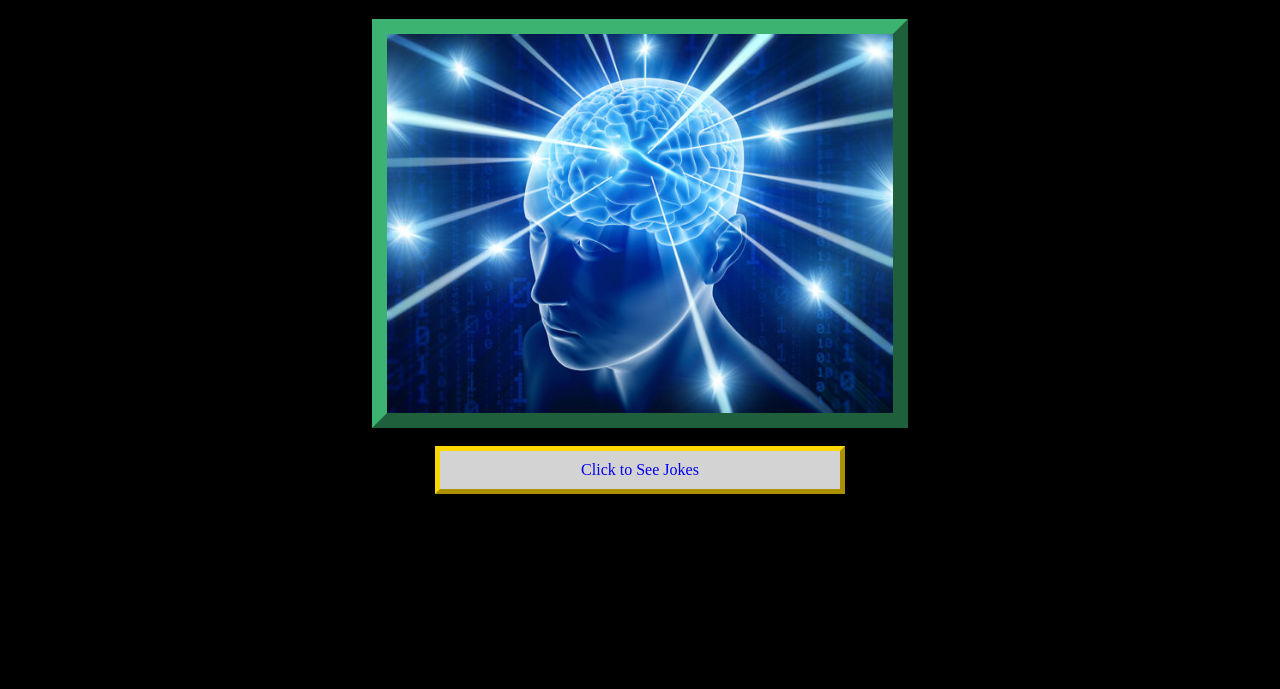
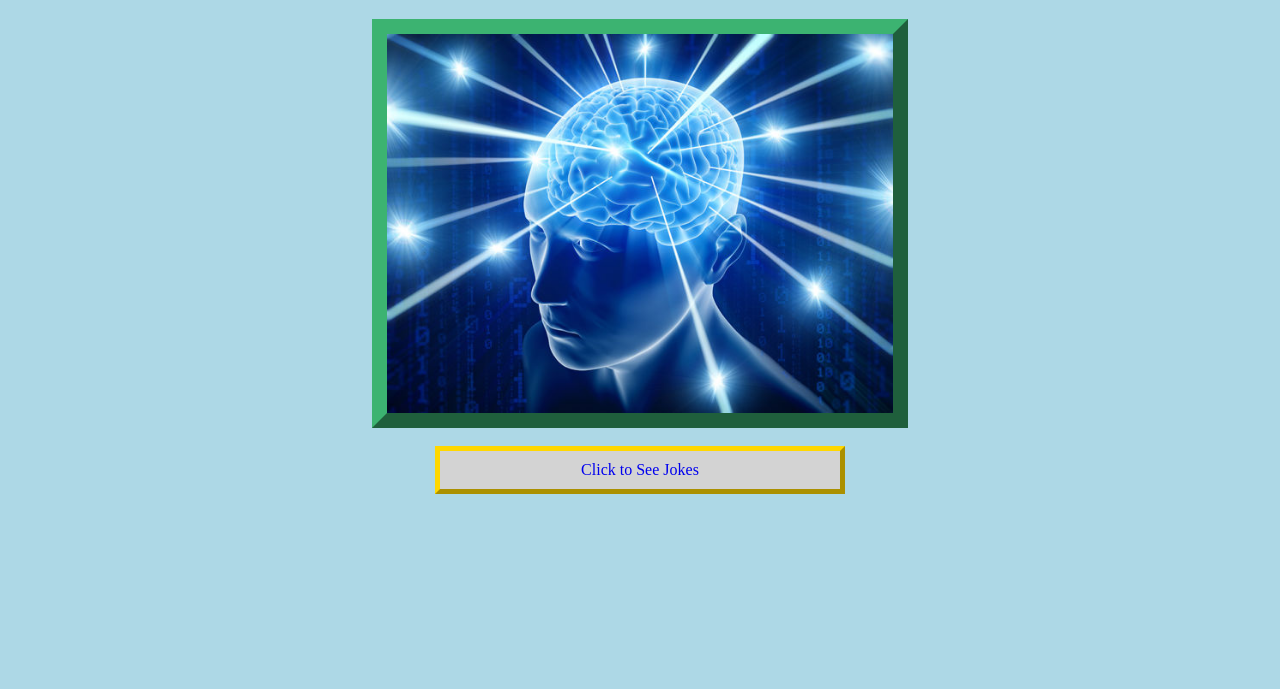
Before and after one commit to Superchicken962/mybraincells, a plain HTML site: page index.html in a window 1280 px wide. Shown: the part 111-800 px from the top of the page. Drawn offline with Linux system fonts and the light colour scheme.

Commit message:
Add files via upload

```diff
--- a/index.html
+++ b/index.html
@@ -1,6 +1,6 @@
 <!DOCTYPE html>
 <link rel="stylesheet" href="style.css">
-<body style="background-color: black">
+<body style="background-color: #add8e6">
 <title>my braincells</title>
 <div class="page">
 <head>
```
